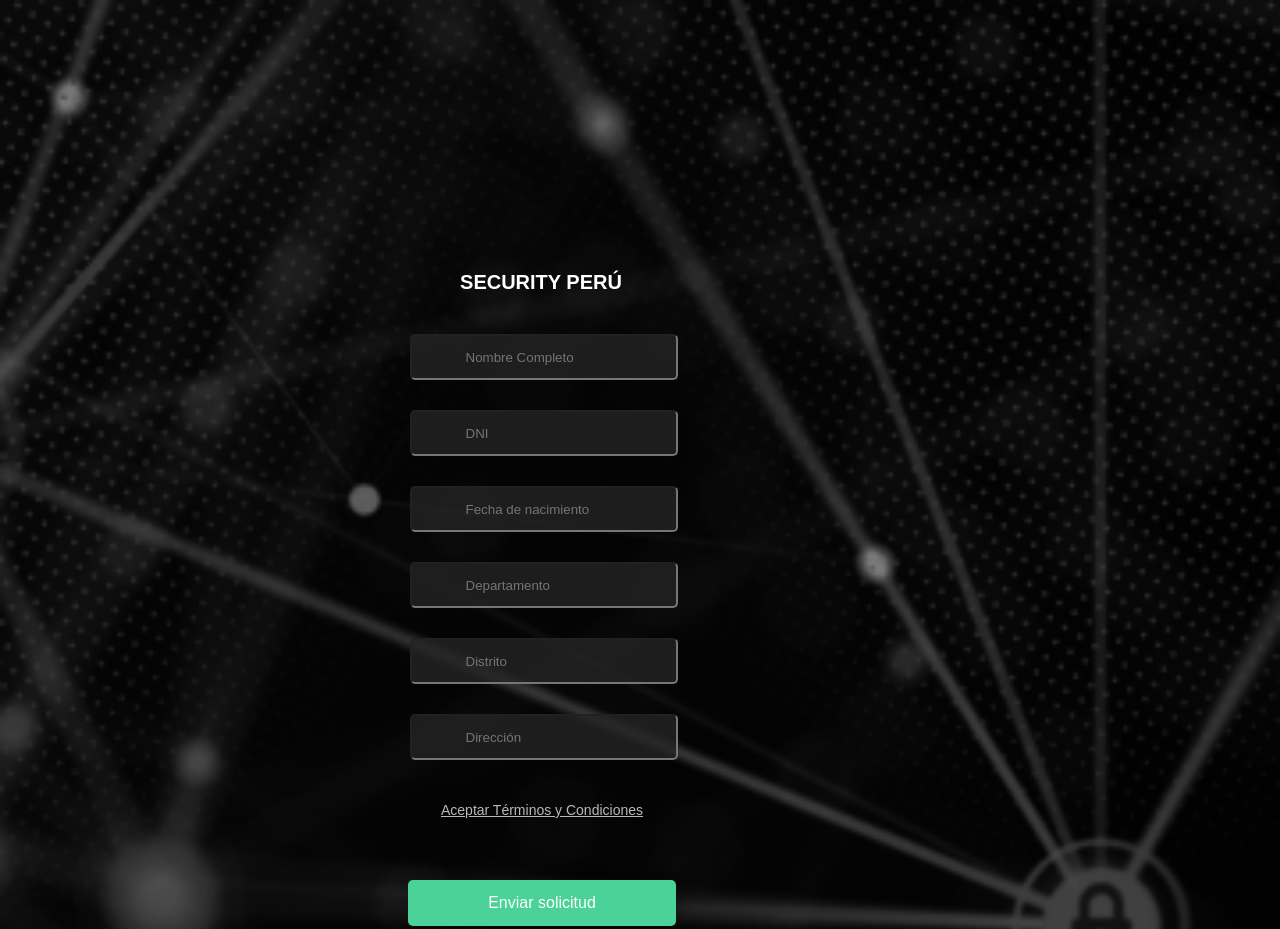
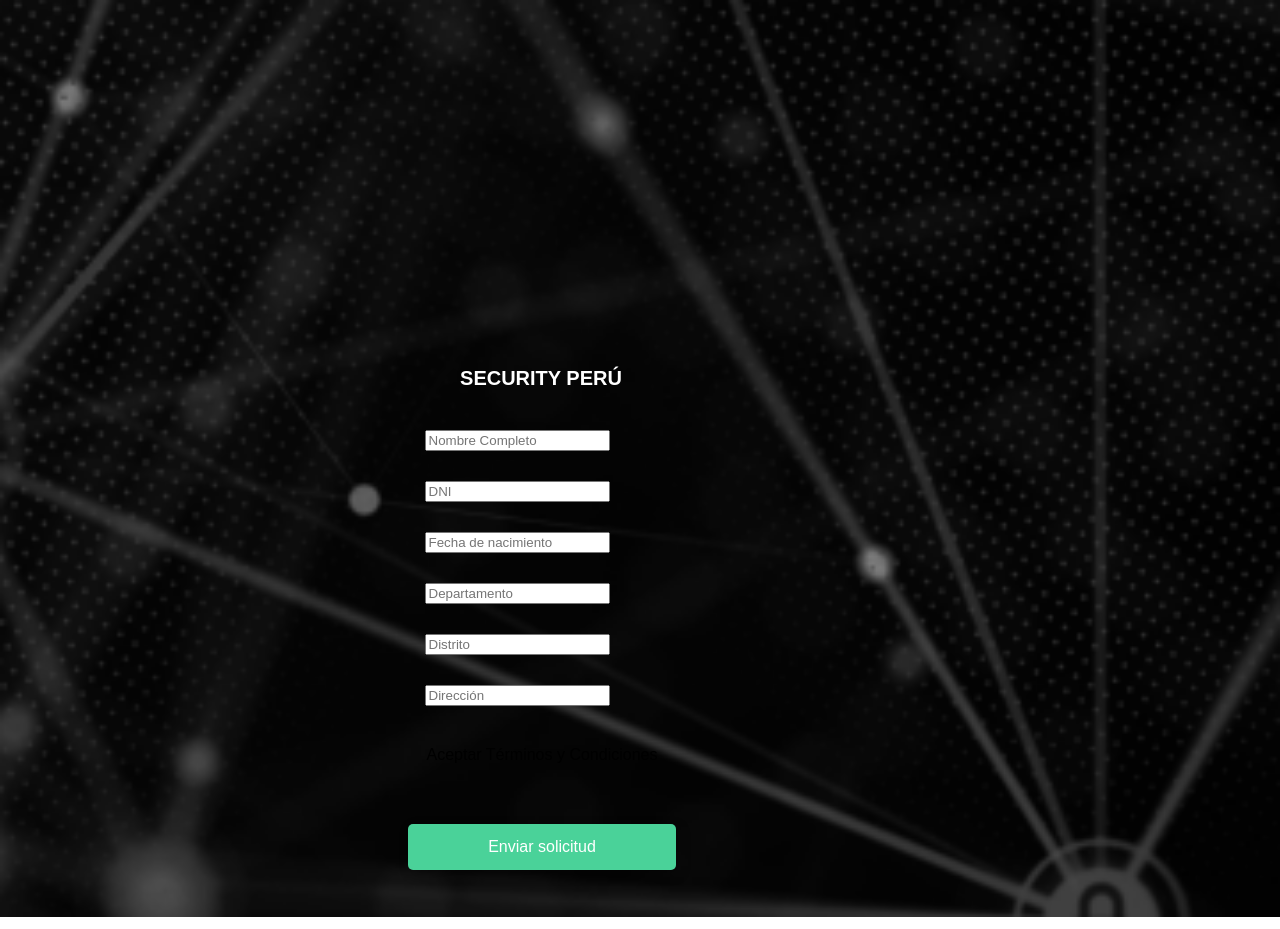
Before and after one commit to GerardoCieza/LOGIN1, a plain HTML site: page regiter.html in a window 1280 px wide. Shown: the top 929 px of the page. Drawn offline with Linux system fonts and the light colour scheme.

Commit message:
nuevo cambio

```diff
--- a/regiter.html
+++ b/regiter.html
@@ -11,105 +11,23 @@
 
 <body style="
 ">
-    <div class="contenedor" style="
-    height: 100%;
-">
-        <div class="contenido" style="height: 100%;width: 100%;">
-            <div class="cajaLogin" style="
-">
-                <div class="titulo" style="
-    font-style: normal;
-    font-weight: 600;
-    font-size: 20px;
-    line-height: 23px;
-    color: #FFFFFF;
-    text-align: center;
-    display: flex;
-    flex-direction: column;
-    justify-content: center;
-    padding-left: 48px;
-">
+    <div class="contenedor">
+        <div class="contenido">
+            <div class="cajaLogin">
+                <div class="titulo">
                     SECURITY PERÚ
                 </div>
 
-                <div class="inputs" style="
-    display: flex;
-    flex-direction: column;
-    max-width: 215px;
-    gap: 30px;
-">
-                    <input type="fullname" placeholder="Nombre Completo" name="username" id="username" style="
-    background: rgba(36, 36, 36, 0.78);
-    border-radius: 5px;
-    height: 46px;
-    box-sizing: border-box;
-    text-indent: 52px;
-    width: 268px;
-">
-                    <input type="dni" placeholder="DNI" name="pass" id="pass" style="
-    background: rgba(36, 36, 36, 0.78);
-    border-radius: 5px;
-    height: 46px;
-    box-sizing: border-box;
-    text-indent: 52px;
-    width: 268px;
-">
-                    <input type="fn" placeholder="Fecha de nacimiento" name="pass" id="pass" style="
-    background: rgba(36, 36, 36, 0.78);
-    border-radius: 5px;
-    height: 46px;
-    box-sizing: border-box;
-    text-indent: 52px;
-    width: 268px;
-">
-                    <input type="department" placeholder="Departamento" name="pass" id="pass" style="
-background: rgba(36, 36, 36, 0.78);
-border-radius: 5px;
-height: 46px;
-box-sizing: border-box;
-text-indent: 52px;
-width: 268px;
-">
-                    <input type="district" placeholder="Distrito" name="pass" id="pass" style="
-background: rgba(36, 36, 36, 0.78);
-border-radius: 5px;
-height: 46px;
-box-sizing: border-box;
-text-indent: 52px;
-width: 268px;
-">
-                    <input type="direction" placeholder="Dirección" name="pass" id="pass" style="
-background: rgba(36, 36, 36, 0.78);
-border-radius: 5px;
-height: 46px;
-box-sizing: border-box;
-text-indent: 52px;
-width: 268px;
-">
+                <div class="inputs">
+                    <input type="fullname" placeholder="Nombre Completo" name="username" id="username">
+                    <input type="dni" placeholder="DNI" name="pass" id="pass">
+                    <input type="fn" placeholder="Fecha de nacimiento" name="pass" id="pass">
+                    <input type="department" placeholder="Departamento" name="pass" id="pass">
+                    <input type="district" placeholder="Distrito" name="pass" id="pass">
+                    <input type="direction" placeholder="Dirección" name="pass" id="pass">
                 </div>
-                <div class="botones" style="
-">
-<a href="a" style="
-font-style: normal;
-font-weight: 400;
-font-size: 14px;
-line-height: 20px;
-text-align: center;
-color: rgba(251, 251, 251, 0.73);
-">Aceptar Términos y Condiciones</a>
-                    <div class="btnLogin" style="
-    background: #4AD299;
-    box-shadow: 3px 4px 12px rgba(0, 0, 0, 0.25);
-    border-radius: 5px;
-    width: 268px;
-    height: 46px;
-    display: flex;
-    flex-direction: column;
-    justify-content: center;
-    align-items: center;
-    color: white;
-">Enviar solicitud</div>
-
+                <div class="botones">Aceptar Términos y Condiciones</a>
+                    <div class="btnLogin" >Enviar solicitud</div>
                 </div>
             </div>
         </div>
--- a/styleRegister.css
+++ b/styleRegister.css
@@ -24,7 +24,7 @@ body {
     align-items: center;
     position: relative;
     max-width: 300px;
-    top: 28%;
+    top: 40%;
     left: 25%;
     gap: 40px;
 }
```
